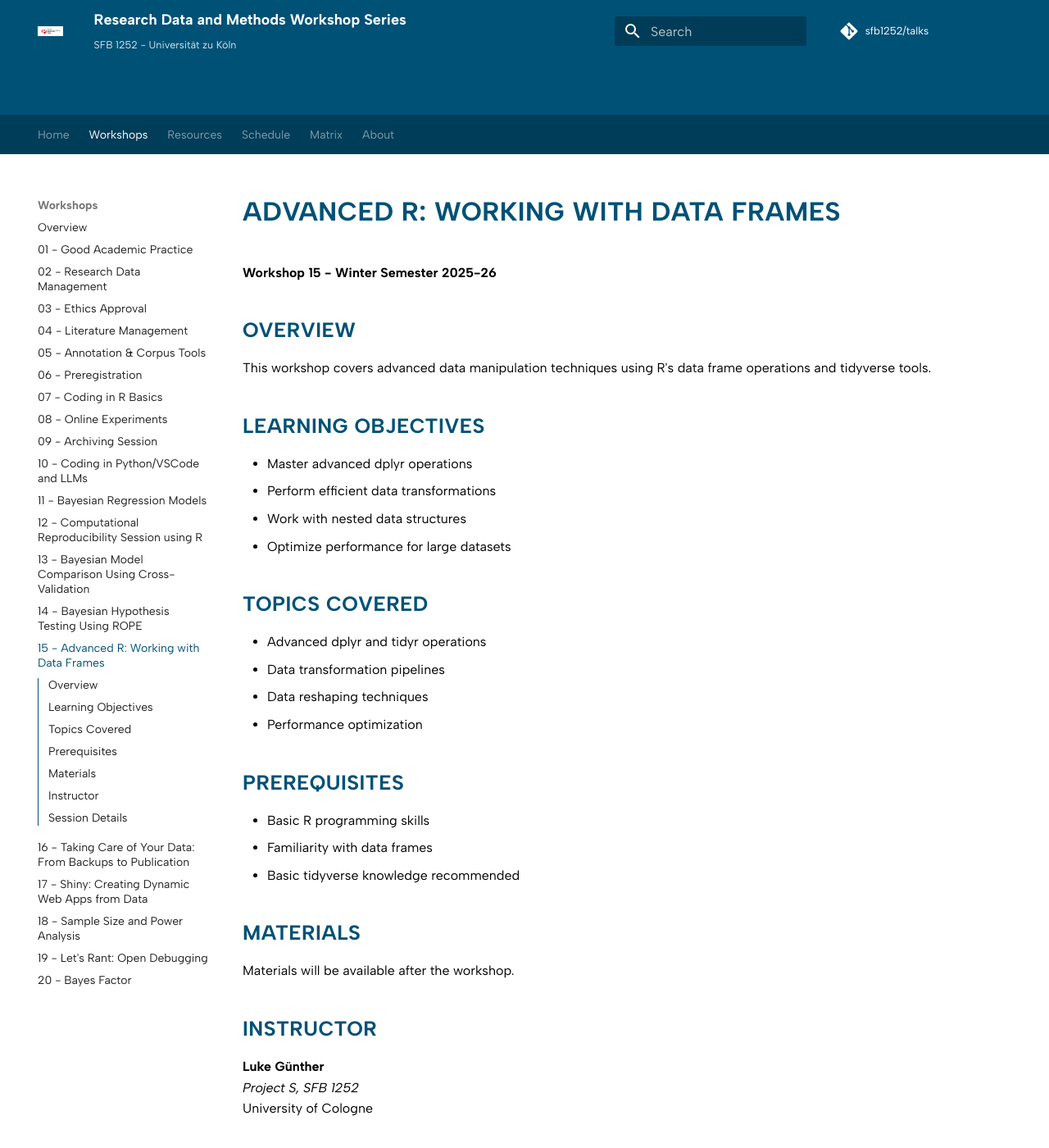
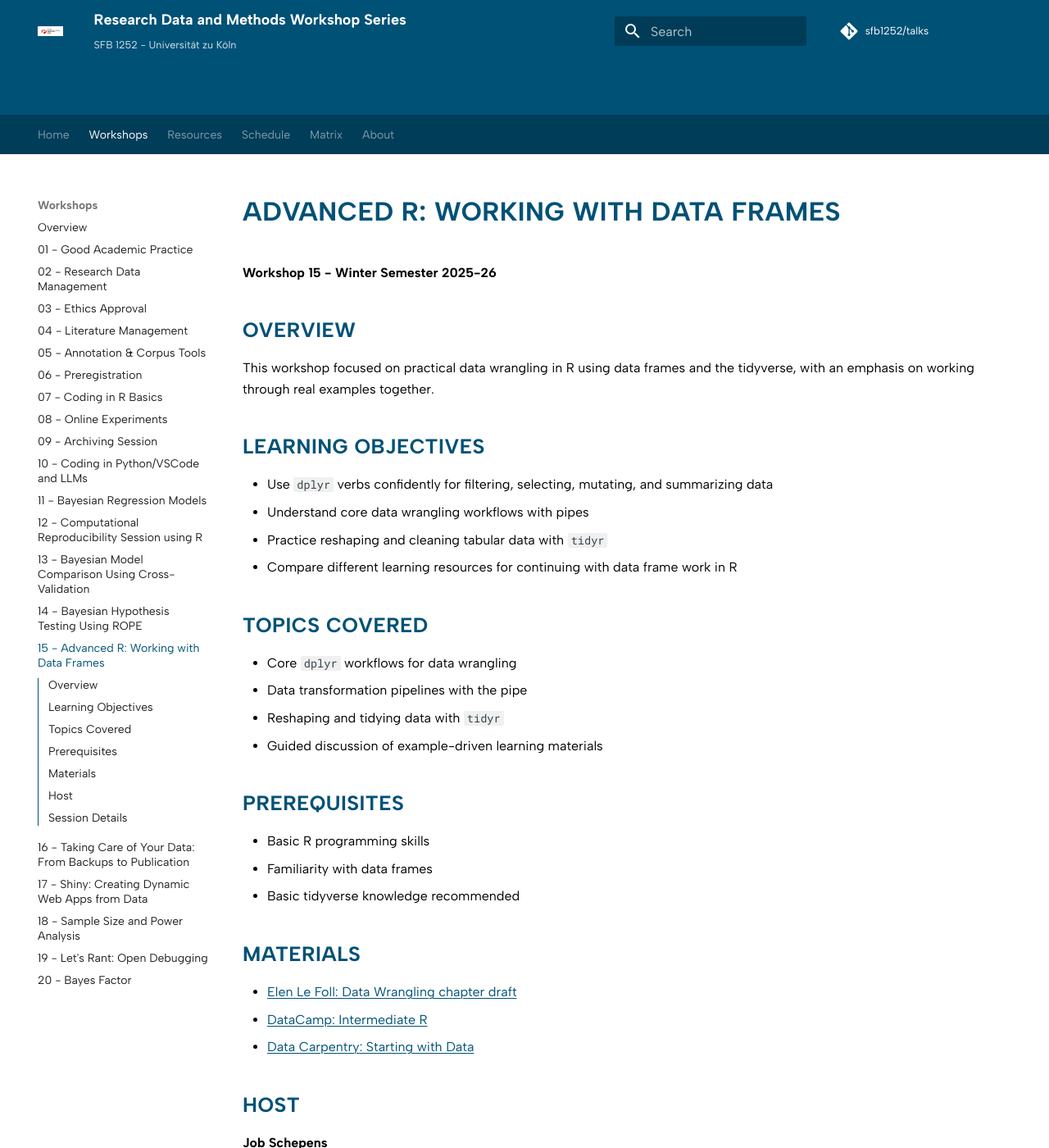
Before and after one commit to SFB1252/talks, an MkDocs documentation site: the page built from docs/workshops/15-advanced-r-dataframes/index.md, in a window 1280 px wide and 1400 px high. Shown: the whole window at 82% size. Built offline with MkDocs 1.6.1 and Material for MkDocs 9.7.7, drawn with Linux system fonts in a browser that asks for light colours; comment, search, counter and statistics services are not loaded; some of the changed text lies outside the part shown.

Commit message:
data frames

```diff
--- a/docs/workshops/15-advanced-r-dataframes/index.md
+++ b/docs/workshops/15-advanced-r-dataframes/index.md
@@ -4,21 +4,23 @@
 
 ## Overview
 
-This workshop covers advanced data manipulation techniques using R's data frame operations and tidyverse tools.
+This workshop focused on practical data wrangling in R using data frames and
+the tidyverse, with an emphasis on working through real examples together.
 
 ## Learning Objectives
 
-- Master advanced dplyr operations
-- Perform efficient data transformations
-- Work with nested data structures
-- Optimize performance for large datasets
+- Use `dplyr` verbs confidently for filtering, selecting, mutating, and
+  summarizing data
+- Understand core data wrangling workflows with pipes
+- Practice reshaping and cleaning tabular data with `tidyr`
+- Compare different learning resources for continuing with data frame work in R
 
 ## Topics Covered
 
-- Advanced dplyr and tidyr operations
-- Data transformation pipelines
-- Data reshaping techniques
-- Performance optimization
+- Core `dplyr` workflows for data wrangling
+- Data transformation pipelines with the pipe
+- Reshaping and tidying data with `tidyr`
+- Guided discussion of example-driven learning materials
 
 ## Prerequisites
 
@@ -28,19 +30,25 @@ This workshop covers advanced data manipulation techniques using R's data frame
 
 ## Materials
 
-Materials will be available after the workshop.
+- [Elen Le Foll: Data Wrangling chapter draft](https://elenlefoll.github.io/RstatsTextbook/9_DataWrangling.html)
+- [DataCamp: Intermediate R](https://app.datacamp.com/learn/courses/intermediate-r)
+- [Data Carpentry: Starting with Data](https://datacarpentry.github.io/r-socialsci/02-starting-with-data.html)
 
-## Instructor
+## Host
 
-**Luke Günther**
+**Job Schepens**
 _Project S, SFB 1252_
 University of Cologne
 
+_Originally scheduled with Luke Günther; hosted by Job Schepens for this
+session._
+
 ## Session Details
 
-**Date:** 21 January 2026
+**Date:** 15 April 2026
 **Time:** 14:00 - 15:30
 **Location:** House of Prominence, Attic, Luxemburger Str. 299, Cologne
+**Online:** Zoom
 
 ---
 
```
Also changed, not shown: docs/agenda/winter-2025-26-schedule.md (+4 -3 lines), docs/index.md (+1 -1 lines).
